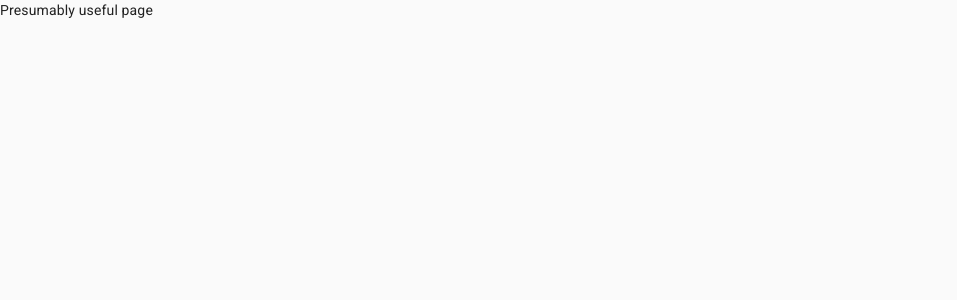
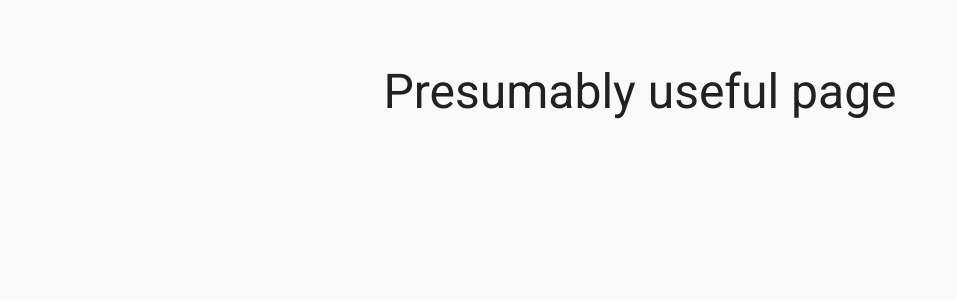
Before and after one commit to antsago/chat_application, a React (Vite) app: page / in a window 1280 px wide. Shown: the top 300 px of the page, without its empty margins (0-957 px from the left). Built offline with nearby package versions, Linux system fonts and the light colour scheme.

Commit message:
feat: styled basic page

```diff
--- a/src/App.tsx
+++ b/src/App.tsx
@@ -1,12 +1,29 @@
 import React from 'react'
-import { CssBaseline, ThemeProvider } from '@material-ui/core'
+import { CssBaseline, ThemeProvider, Container, makeStyles, createStyles, Typography } from '@material-ui/core'
 import theme from './theme'
 
-const App = () => (
-  <ThemeProvider theme={theme}>
-    <CssBaseline />
-    <div>Presumably useful page</div>
-  </ThemeProvider>
+const useStyles = makeStyles((theme) =>
+  createStyles({
+    content: {
+      paddingTop: theme.spacing(8),
+      paddingBottom: theme.spacing(8),
+    },
+  }),
 )
 
+const App = () => {
+  const classes = useStyles()
+
+  return (
+    <ThemeProvider theme={theme}>
+      <CssBaseline />
+        <Container className={classes.content} maxWidth="md">
+          <Typography component="h1" variant="h3" align="center">
+            Presumably useful page
+          </Typography>
+        </Container>
+    </ThemeProvider>
+  )
+}
+
 export default App;
```
